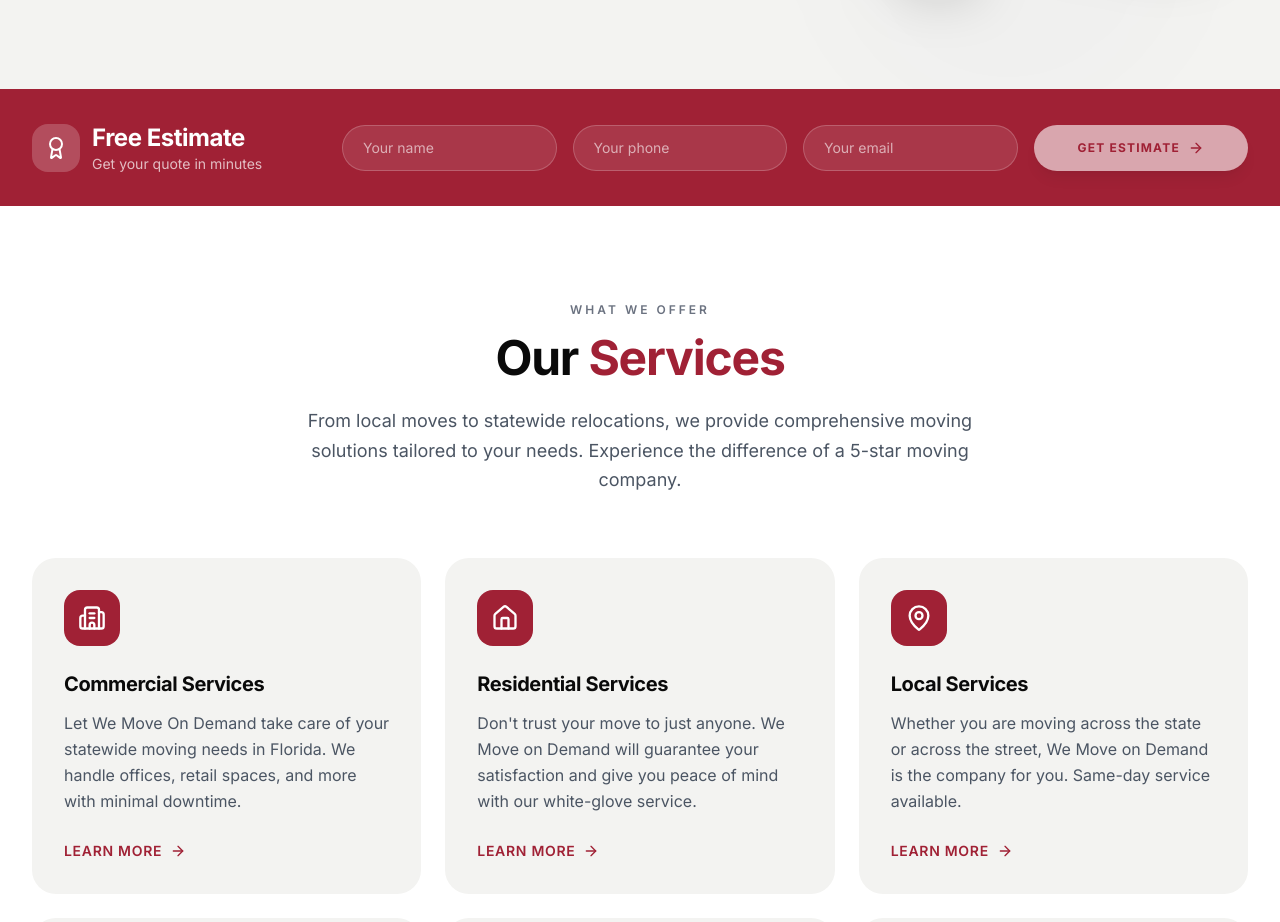
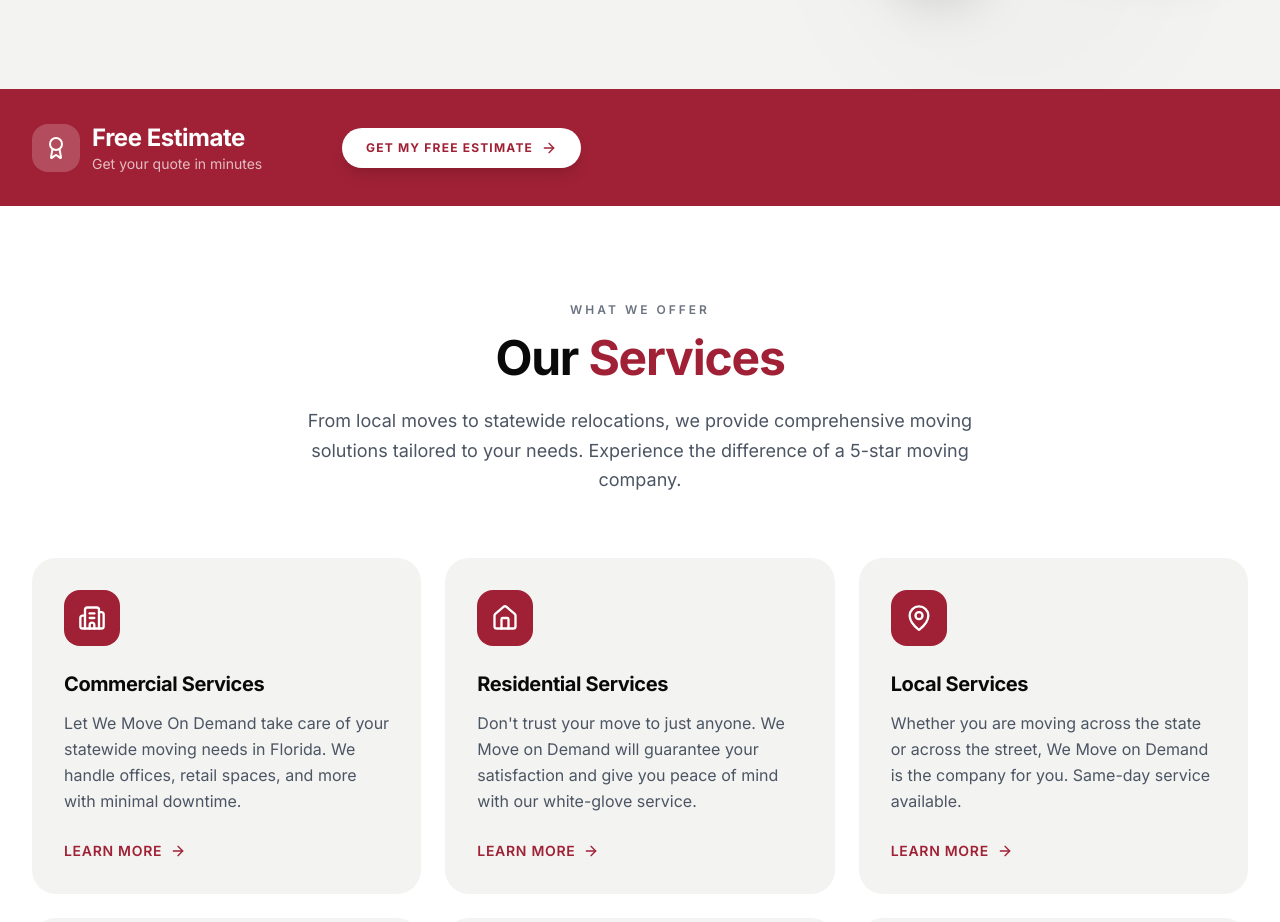
Before and after one commit to joaoppinheiro/we-move-on-demand, a React (Vite) app: page / in a window 1280 px wide. Shown: the part 940-1862 px from the top of the page. Built offline with nearby package versions, Linux system fonts and the light colour scheme.

Commit message:
replace hero quick form with scroll CTA button

```diff
--- a/src/sections/Hero.tsx
+++ b/src/sections/Hero.tsx
@@ -1,91 +1,14 @@
 import { useState } from 'react';
-import { ArrowRight, Phone, Star, Award, MapPin, AlertCircle, Loader2 } from 'lucide-react';
+import { ArrowRight, Phone, Star, Award, MapPin } from 'lucide-react';
 import { Dialog, DialogContent, DialogHeader, DialogTitle } from '@/components/ui/dialog';
-import { useQuoteSubmit } from '@/hooks/useQuoteSubmit';
 import { BBB_PROFILE_URL, PHONE_TEL } from '@/lib/constants';
-
-function HeroQuickForm({ variant, onSuccess }: { variant: 'desktop' | 'mobile'; onSuccess: () => void }) {
-  const [fields, setFields] = useState({ name: '', phone: '', email: '' });
-  const { submit, isLoading, state, errorMessage } = useQuoteSubmit(`hero-${variant}`);
-
-  const dark = variant === 'desktop';
-  const inputCls = dark
-    ? 'bg-white/10 border border-white/20 rounded-full px-5 py-3 text-sm text-white placeholder:text-white/60 focus:outline-none focus:border-white/40 transition-colors disabled:opacity-60'
-    : 'bg-gray-100 border border-gray-200 rounded-full px-5 py-3 text-sm text-[#0A0A0A] placeholder:text-gray-500 focus:outline-none focus:border-[#a02135] transition-colors disabled:opacity-60';
-  const btnCls = dark
-    ? 'inline-flex items-center justify-center gap-2 bg-white text-[#a02135] text-xs font-bold uppercase tracking-widest px-6 py-3 rounded-full hover:bg-white/90 hover:scale-105 transition-all shadow-lg disabled:opacity-60 disabled:cursor-not-allowed disabled:hover:scale-100'
-    : 'inline-flex items-center justify-center gap-2 bg-[#a02135] text-white text-xs font-bold uppercase tracking-widest px-6 py-3 rounded-full hover:bg-[#c41e46] hover:scale-105 transition-all shadow-lg whitespace-nowrap disabled:opacity-60 disabled:cursor-not-allowed disabled:hover:scale-100';
-
-  const onSubmit = async (e: React.FormEvent) => {
-    e.preventDefault();
-    if (!fields.name || !fields.phone) return;
-    const ok = await submit(fields);
-    if (ok) {
-      onSuccess();
-      setFields({ name: '', phone: '', email: '' });
-    }
-  };
-
-  const gridCls = variant === 'desktop'
-    ? 'grid grid-cols-1 sm:grid-cols-2 lg:grid-cols-4 gap-4'
-    : 'grid grid-cols-1 gap-3';
-
-  return (
-    <form className={gridCls} onSubmit={onSubmit}>
-      <input
-        type="text"
-        required
-        value={fields.name}
-        onChange={(e) => setFields({ ...fields, name: e.target.value })}
-        placeholder="Your name"
-        aria-label="Your name"
-        disabled={isLoading}
-        className={inputCls}
-      />
-      <input
-        type="tel"
-        required
-        value={fields.phone}
-        onChange={(e) => setFields({ ...fields, phone: e.target.value })}
-        placeholder="Your phone"
-        aria-label="Your phone number"
-        disabled={isLoading}
-        className={inputCls}
-      />
-      <input
-        type="email"
-        value={fields.email}
-        onChange={(e) => setFields({ ...fields, email: e.target.value })}
-        placeholder="Your email"
-        aria-label="Your email address"
-        disabled={isLoading}
-        className={inputCls}
-      />
-      <button type="submit" className={btnCls} disabled={isLoading || !fields.name || !fields.phone}>
-        {isLoading ? (
-          <>
-            <Loader2 className="w-4 h-4 flex-shrink-0 animate-spin" />
-            Sending...
-          </>
-        ) : (
-          <>
-            Get Estimate
-            <ArrowRight className="w-4 h-4 flex-shrink-0" />
-          </>
-        )}
-      </button>
-      {state === 'error' && (
-        <div className={`sm:col-span-2 lg:col-span-4 flex items-start gap-2 px-4 py-2 rounded-full text-xs ${dark ? 'bg-white/10 text-white' : 'bg-red-50 text-red-700 border border-red-200'}`}>
-          <AlertCircle className="w-4 h-4 flex-shrink-0 mt-0.5" />
-          <span>{errorMessage}</span>
-        </div>
-      )}
-    </form>
-  );
-}
 
 export function Hero() {
   const [isQuoteOpen, setIsQuoteOpen] = useState(false);
+
+  const scrollToContact = () => {
+    document.getElementById('contact')?.scrollIntoView({ behavior: 'smooth' });
+  };
 
   return (
     <section id="hero" className="relative min-h-screen bg-[#F3F3F1] overflow-hidden">
@@ -205,7 +128,14 @@ export function Hero() {
               </div>
             </div>
             <div className="lg:col-span-3">
-              <HeroQuickForm variant="desktop" onSuccess={() => setIsQuoteOpen(true)} />
+              <button
+                type="button"
+                onClick={scrollToContact}
+                className="inline-flex items-center justify-center gap-2 bg-white text-[#a02135] text-xs font-bold uppercase tracking-widest px-6 py-3 rounded-full hover:bg-white/90 hover:scale-105 transition-all shadow-lg"
+              >
+                Get My Free Estimate
+                <ArrowRight className="w-4 h-4 flex-shrink-0" />
+              </button>
             </div>
           </div>
         </div>
@@ -223,7 +153,14 @@ export function Hero() {
               <p className="text-xs text-gray-500">Get your quote in minutes</p>
             </div>
           </div>
-          <HeroQuickForm variant="mobile" onSuccess={() => setIsQuoteOpen(true)} />
+          <button
+            type="button"
+            onClick={scrollToContact}
+            className="w-full inline-flex items-center justify-center gap-2 bg-[#a02135] text-white text-xs font-bold uppercase tracking-widest px-6 py-3 rounded-full hover:bg-[#c41e46] hover:scale-105 transition-all shadow-lg"
+          >
+            Get My Free Estimate
+            <ArrowRight className="w-4 h-4 flex-shrink-0" />
+          </button>
         </div>
       </div>
 
```
